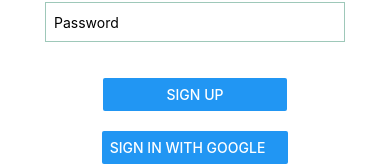
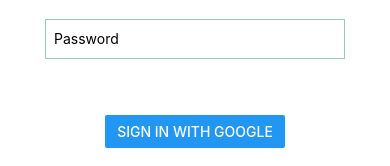
Before and after one commit to dumiya123/SDGP_Group_41_Boolean_Autocrats, a React Native app in the folder front-end/: screen / in a window 390 px wide. Shown: the part 518-684 px from the top of the page. Built offline with nearby package versions, Linux system fonts and the light colour scheme.

Commit message:
Comment out sign up buttons and uncomment Google sign up button. (Dumindu Gamage. )

```diff
--- a/front-end/pages/sign-up-page/signUp.js
+++ b/front-end/pages/sign-up-page/signUp.js
@@ -44,9 +44,9 @@
         onChangeText={(text) => setPassword(text)}
       />
       <Spacer size={100} />
-      <Button title="               Sign Up               " onPress={handleSignup} />
+      {/* <Button title="               Sign Up               " onPress={handleSignup} /> */}
       <Spacer size={100} />
-      <Button title="Sign in with Google    " onPress={handleSignup} />
+      <Button title=" Sign in with Google " onPress={handleSignup} />
       <Spacer size={100} />
       <Button title="Sign in with Facebook" onPress={handleSignup} />
     </View>
```
